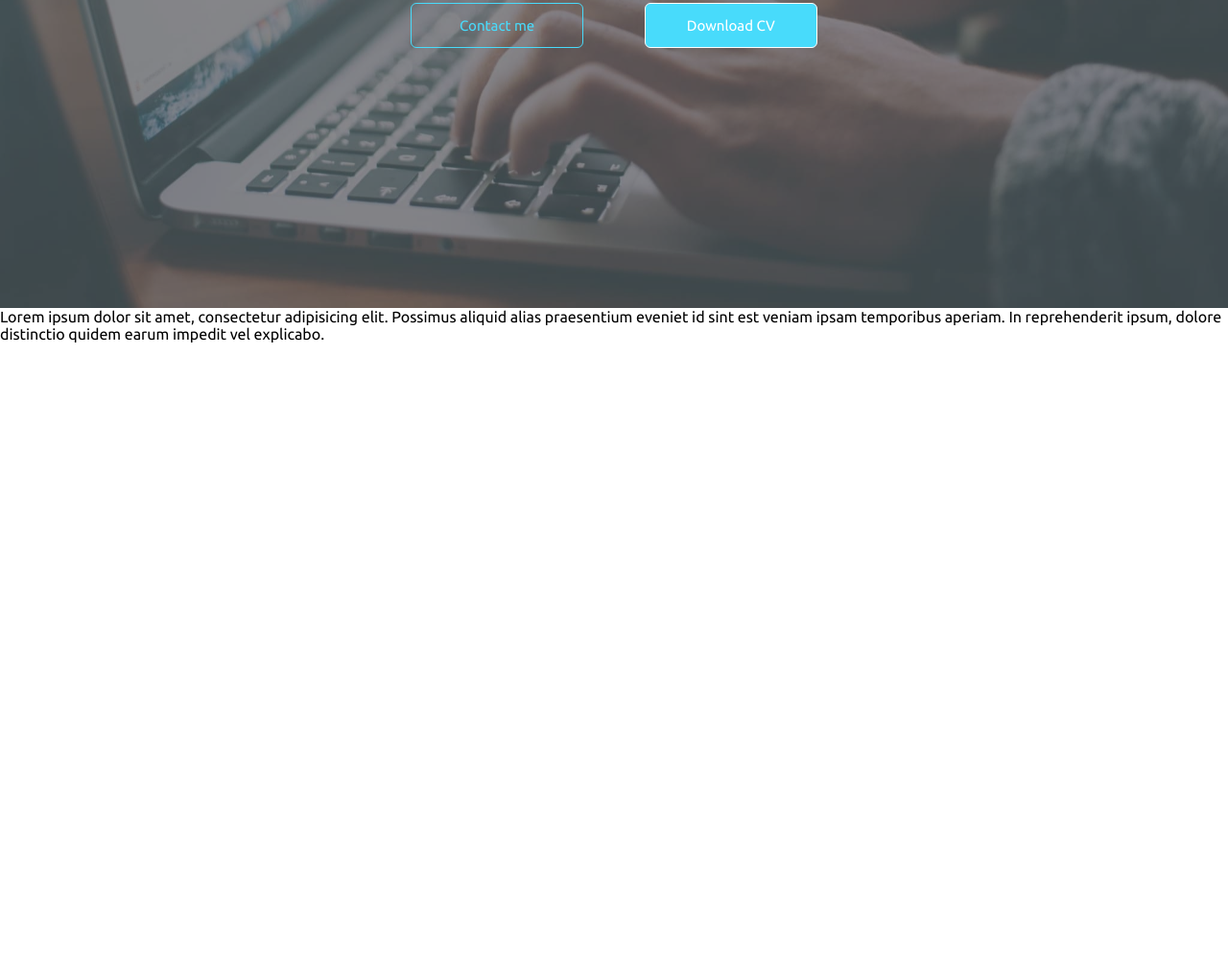
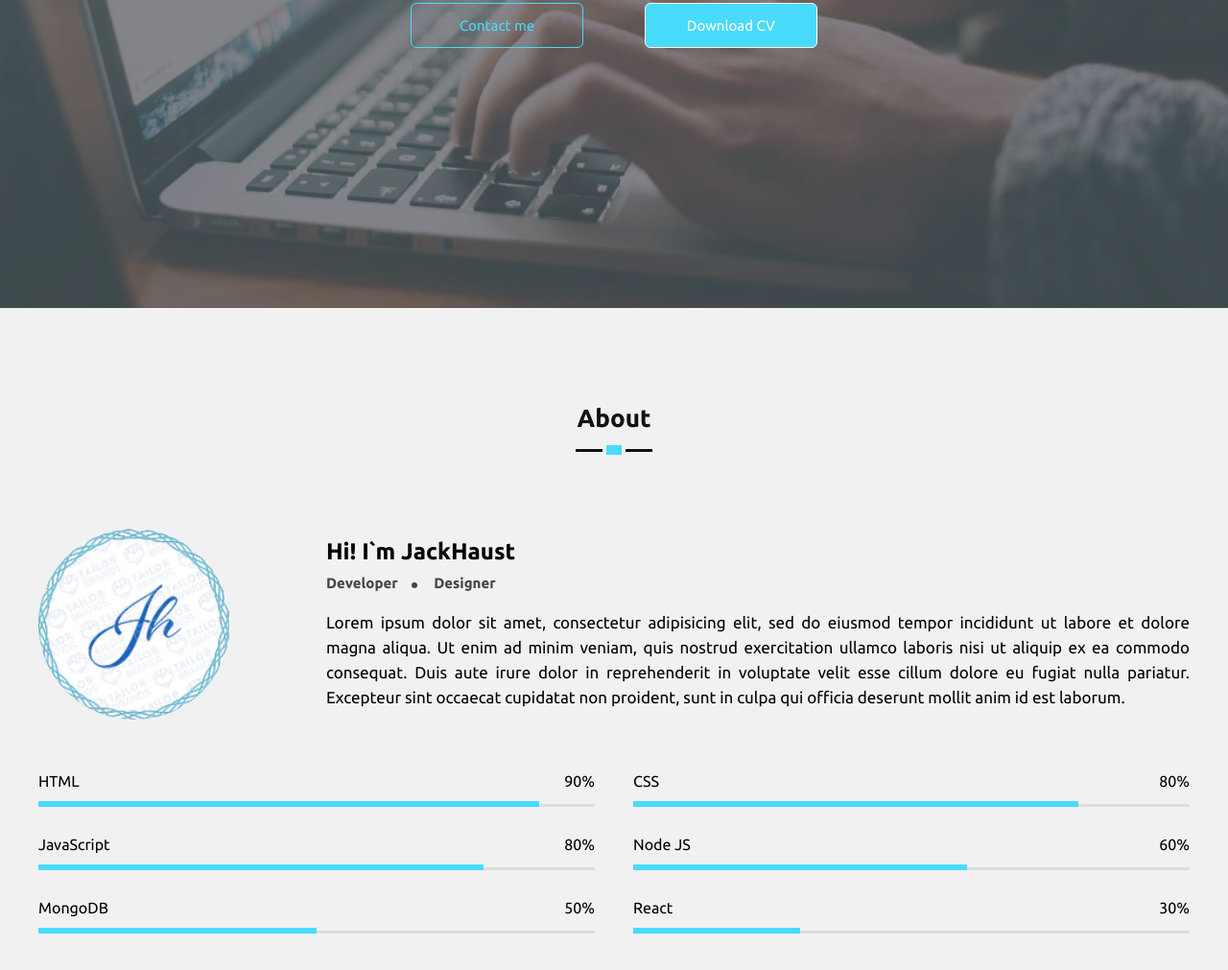
Before and after one commit to 666Xhot666/responsive-web-site, a plain HTML site: page index.html in a window 1280 px wide. Shown: the part 479-1490 px from the top of the page at 96% size. Before the commit the page ends 836 px from the top, so only its background shows below. Drawn offline with nearby package versions, Linux system fonts and the light colour scheme.

Commit message:
About Section Add

```diff
--- a/css/style.css
+++ b/css/style.css
@@ -69,13 +69,16 @@
 .navbar-menu a:hover {
   color: #48dbfb !important;
 }
-.sticky{
+
+.sticky {
   background-color: #fff;
   padding: 18px 0;
 }
-.sticky .navbar-menu a{
-  color:#111;
+
+.sticky .navbar-menu a {
+  color: #111;
 }
+
 .sticky .menu-toggler span {
   background-color: #111;
 }
@@ -130,13 +133,13 @@
   40% {
     content: " A Developer"
   }
+
   80% {
     content: " A Designer"
-
   }
 }
 
-.sm a{
+.sm a {
   color: #fff;
   font-size: 22px;
   margin: 0 10px;
@@ -147,11 +150,11 @@
   color: #48dbfb;
 }
 
-#home .buttons{
+#home .buttons {
   margin-top: 60px;
 }
 
-#home .buttons a{
+#home .buttons a {
   display: inline-block;
   margin: 15px 30px;
   color: #48dbfb;
@@ -160,22 +163,147 @@
   width: 180px;
   border: 1px solid;
   padding: 14px 0;
-  border-radius:6px;
-  transition:0.2s linear;
+  border-radius: 6px;
+  transition: 0.2s linear;
 }
 
 #home .buttons a:hover,
-#home .buttons a:nth-child(2)
- {
+#home .buttons a:nth-child(2) {
   background-color: #48dbfb;
-  color:#fff;
+  color: #fff;
 }
 
-@media screen and (max-width: 980px){
-  .menu-toggler{
-    display:block;
+section {
+  padding: 100px 0;
+  background: #f1f1f2;
+}
+
+.section-title {
+  text-align: center;
+  margin-bottom: 80px;
+  position: relative;
+  font-size: 26px;
+  padding-bottom: 20px;
+  color: #111;
+}
+
+.section-title::before {
+  content: "";
+  position: absolute;
+  width: 80px;
+  height: 3px;
+  background-color: #111;
+  bottom: 0;
+  left: calc(50% - 40px);
+}
+
+.section-title::after {
+  content: "";
+  position: absolute;
+  width: 16px;
+  height: 10px;
+  background: #48dbfb;
+  border: 4px solid #f1f1f1;
+  left: calc(50% - 12px);
+  bottom: -7px;
+}
+
+.about-content {
+  display: flex;
+  align-items: center;
+  flex-wrap: wrap;
+}
+
+.about-pic {
+  width: 200px;
+  border-radius: 50%;
+  margin-right: 100px;
+}
+
+.about-text {
+  flex: 1;
+}
+
+.about-text h3 {
+  margin: 10px 0;
+  color: #444;
+  font-size: 15px;
+}
+
+.about-text h3 span:nth-child(1)::after {
+  content: "";
+  width: 6px;
+  height: 6px;
+  background: #444;
+  display: inline-block;
+  border-radius: 50%;
+  margin: 0 14px;
+}
+
+.about-text p {
+  font-size: 17px;
+  text-align: justify;
+  line-height: 26px;
+  margin-top: 20px;
+}
+
+.skills {
+  margin-top: 40px;
+  display: flex;
+  justify-content: space-between;
+  flex-wrap: wrap;
+}
+
+.skill {
+  width: calc(50% - 20px);
+  margin: 15px 0;
+}
+
+.skill-info {
+  display: flex;
+  justify-content: space-between;
+}
+
+.skill-bar {
+  height: 3px;
+  background-color: #ddd;
+  margin-top: 15px;
+  position: relative;
+}
+
+.skill-bar::after {
+  content: "";
+  position: absolute;
+  height: 6px;
+  background-color: #48dbfb;
+  bottom: 0;
+}
+
+.html::after{
+  width:90%;
+}
+.css::after{
+  width:80%;
+}
+.js::after{
+  width:80%;
+}
+.mongo::after{
+  width:50%;
+}
+.react::after{
+  width:30%;
+}
+.node::after{
+  width:60%;
+}
+
+@media screen and (max-width: 980px) {
+  .menu-toggler {
+    display: block;
   }
-  .navbar-menu{
+
+  .navbar-menu {
     position: fixed;
     height: 100vh;
     width: 100%;
@@ -186,26 +314,51 @@
     padding: 80px 50px;
     transition: 0.3s linear;
   }
-  .navbar-menu a{
+
+  .navbar-menu a {
     display: block;
     font-size: 30px;
     margin: 30px 0;
   }
-  .sticky .navbar-menu{
-    background-color:  #f1f3f6;
+
+  .sticky .navbar-menu {
+    background-color: #f1f3f6;
   }
+
   .navbar-menu.active {
     right: 0;
   }
-  .menu-toggler.active span:nth-child(1){
+
+  .menu-toggler.active span:nth-child(1) {
     transform: rotate(-45deg);
     top: 4px;
   }
-  .menu-toggler.active span:nth-child(2){
-  opacity:0;
+
+  .menu-toggler.active span:nth-child(2) {
+    opacity: 0;
   }
-  .menu-toggler.active span:nth-child(3){
+
+  .menu-toggler.active span:nth-child(3) {
     transform: rotate(45deg);
     bottom: 14px;
   }
+  .inner-width {
+    max-width: 800px;
+  }
+  .about-pic {
+    margin: 0 auto 60px;
+  }
+  .about-text{
+    flex: 100%;
+    text-align: center;
+  }
 }
+
+@media screen and (max-width: 600px){
+  .inner-width {
+    padding: 0 20px;
+  }
+  .skill {
+    width: 100%;
+  }
+}
--- a/index.html
+++ b/index.html
@@ -1,5 +1,6 @@
 <!DOCTYPE html>
 <html lang="en" dir="ltr">
+
 <head>
   <meta charset="utf-8">
   <meta name="viewport" content="width=device-width, initial-scale=1">
@@ -8,6 +9,7 @@
   <script src="https://code.jquery.com/jquery-3.5.1.js" integrity="sha256-QWo7LDvxbWT2tbbQ97B53yJnYU3WhH/C8ycbRAkjPDc=" crossorigin="anonymous"></script>
   <script src="js/scripts.js"> </script>
 </head>
+
 <body>
   <!-- Navbar -->
   <nav class="navbar">
@@ -50,8 +52,74 @@
       </div>
     </div>
   </section>
-  <p>
-    Lorem ipsum dolor sit amet, consectetur adipisicing elit. Possimus aliquid alias praesentium eveniet id sint est veniam ipsam temporibus aperiam. In reprehenderit ipsum, dolore distinctio quidem earum impedit vel explicabo.
-  </p>
+  <!-- About -->
+  <section class="about">
+    <div class="inner-width">
+      <h1 class="section-title">About</h1>
+      <div class="about-content">
+        <img src="images/pic.png" alt="" class="about-pic">
+        <div class="about-text">
+          <h2>Hi! I`m JackHaust</h2>
+          <h3>
+            <span>Developer</span>
+            <span>Designer</span>
+          </h3>
+          <p>Lorem ipsum dolor sit amet, consectetur adipisicing elit, sed do eiusmod tempor incididunt ut labore et dolore magna aliqua. Ut enim ad minim veniam, quis nostrud exercitation ullamco laboris nisi ut aliquip ex ea commodo consequat. Duis
+            aute irure dolor in reprehenderit in voluptate velit esse cillum dolore eu fugiat nulla pariatur. Excepteur sint occaecat cupidatat non proident, sunt in culpa qui officia deserunt mollit anim id est laborum.</p>
+        </div>
+      </div>
+      <div class="skills">
+        <div class="skill">
+          <div class="skill-info">
+            <span>HTML</span>
+            <span>90%</span>
+          </div>
+          <div class="skill-bar html">
+          </div>
+        </div>
+        <div class="skill">
+          <div class="skill-info">
+            <span>CSS</span>
+            <span>80%</span>
+          </div>
+          <div class="skill-bar css">
+          </div>
+        </div>
+        <div class="skill">
+          <div class="skill-info">
+            <span>JavaScript</span>
+            <span>80%</span>
+          </div>
+          <div class="skill-bar js">
+          </div>
+        </div>
+        <div class="skill">
+          <div class="skill-info">
+            <span>Node JS</span>
+            <span>60%</span>
+          </div>
+          <div class="skill-bar node">
+          </div>
+        </div>
+        <div class="skill">
+          <div class="skill-info">
+            <span>MongoDB</span>
+            <span>50%</span>
+          </div>
+          <div class="skill-bar mongo">
+          </div>
+        </div>
+        <div class="skill">
+          <div class="skill-info">
+            <span>React</span>
+            <span>30%</span>
+          </div>
+          <div class="skill-bar react">
+          </div>
+        </div>
+      </div>
+    </div>
+  </section>
 </body>
+
 </html>
```
Also changed, not shown: images/LogoSample_ByTailorBrands (2).png (deleted), images/pic.png (added). Lines whose indentation alone changed are shown as unchanged.
